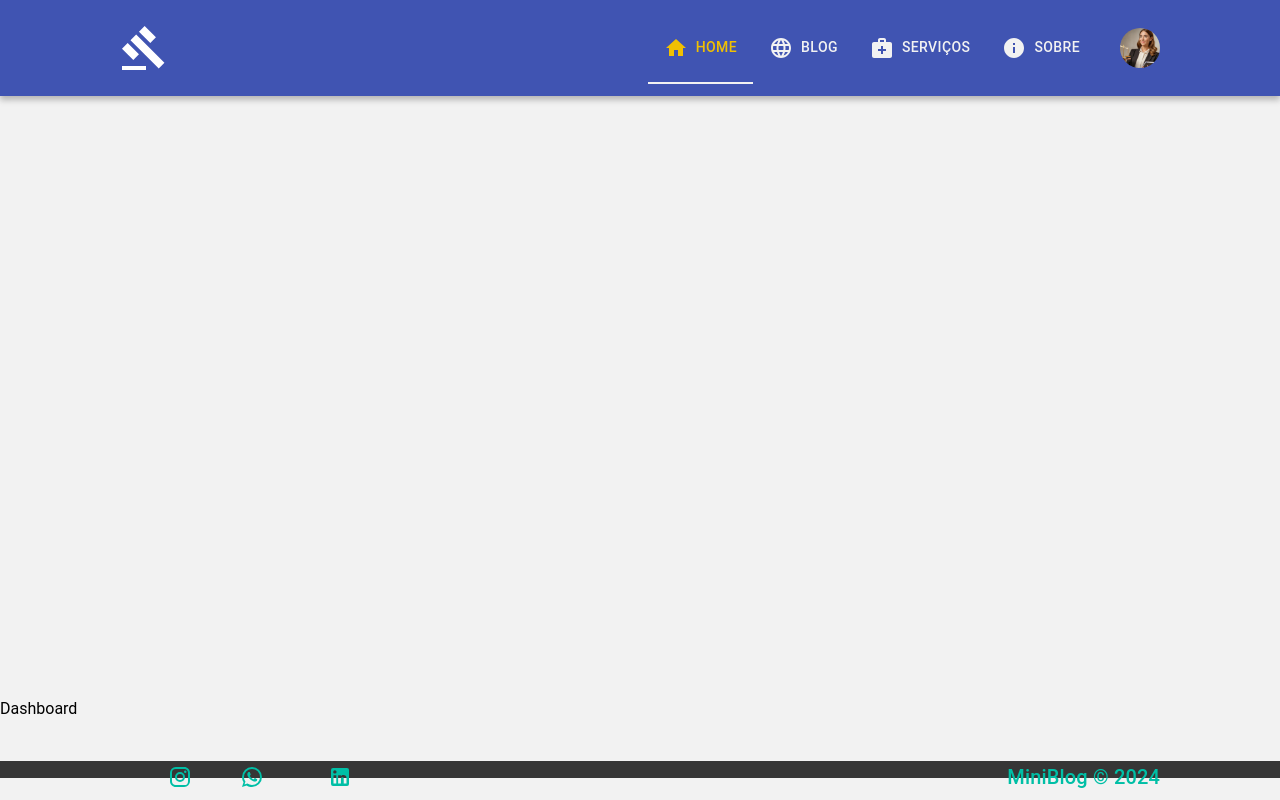
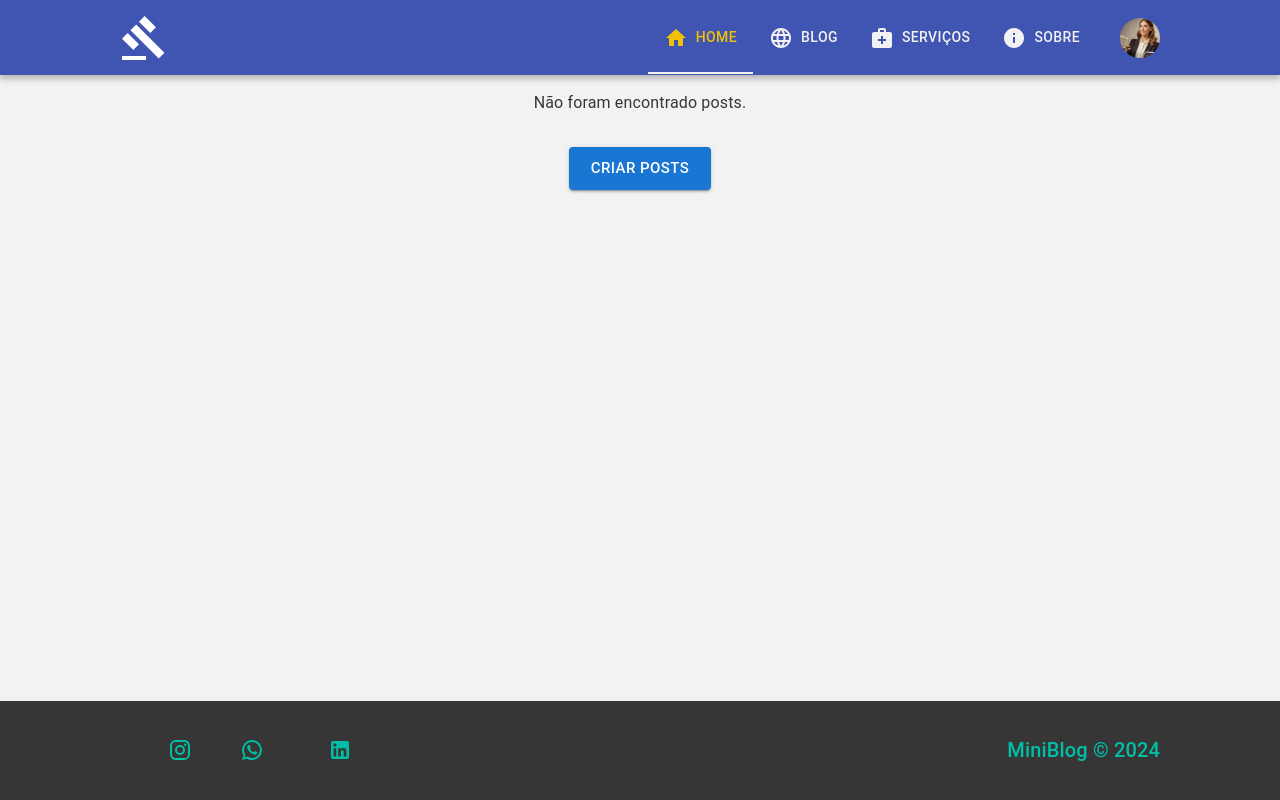
Before and after one commit to JamissonRamos/min_blog_adv, a React (Vite) app: page /dashboard in a window 1280 px wide. Built offline with nearby package versions, Linux system fonts and the light colour scheme; no server answers; sample sign-in values are in the browser's storage.

Commit message:
Atualizando dados

```diff
--- a/src/App.jsx
+++ b/src/App.jsx
@@ -61,6 +61,7 @@ function App() {
     )
   }
 
+  console.log(user)
 
   return (
 
--- a/src/context/AuthContext.jsx
+++ b/src/context/AuthContext.jsx
@@ -1,17 +1,31 @@
+
+// import { useContext, createContext } from "react";
+
+// const AuthContext = createContext();
+
+// function AuthProvider({children, value}) {
+//     console.log(value)
+//     return <AuthContext.Provider value={value}> { children} </AuthContext.Provider>
+// }
+
+// function useAuthValue() {
+//     console.log(AuthContext);
+//     return useContext(AuthContext);
+// }
+
+
+// export {AuthProvider, useAuthValue}
+
 
 import { useContext, createContext } from "react";
 
 const AuthContext = createContext();
 
-function AuthProvider({children, value}) {
-
-    return <AuthContext.Provider value={value}> { children} </AuthContext.Provider>
+export function AuthProvider({ children, value }) {
+    return <AuthContext.Provider value={value}>{children}</AuthContext.Provider>;
 }
 
-function useAuthValue() {
+export function useAuthValue() {
 
     return useContext(AuthContext);
 }
-
-
-export {AuthProvider, useAuthValue}
--- a/src/page/dashboard/Dashboard.jsx
+++ b/src/page/dashboard/Dashboard.jsx
@@ -1,13 +1,58 @@
 
+//CSS
+import { Button } from '@mui/material';
+import DescriptionForm from '../../components/components-form/DescriptionForm';
+import styles from './Dashboard.module.css';
+import { useNavigate } from 'react-router-dom';
 
-import styles from './Dashboard.module.css'
+//Hook
+import { useAuthValue } from '../../context/AuthContext';
 
 const Dashboard = () => {
+
+    const navigate = useNavigate();
+    const user  = useAuthValue();
+    const uid = user ? user.uid : null;
+
+    console.log(uid)
+    console.log(user)
+
+    const posts = []
 
     return (
 
         <>
-            Dashboard
+            <div className={styles.container}>
+
+                {
+                    posts && posts.length === 0 ? (
+
+                        <div className={styles.noPost}>
+                            <DescriptionForm>
+                                Não foram encontrado posts.
+                            </DescriptionForm>
+
+                            <div className={styles.boxButton}>
+                                <Button
+                                    size='large'
+                                    variant='contained'
+                                    onClick={() => navigate('/post/createPost')}
+                                >
+                                    Criar Posts
+                                </Button>
+                            </div>
+                        </div>
+                    )
+
+                    : (
+                        <div> <h1>tem post!</h1> </div>
+                    )
+                }
+
+
+
+
+            </div>
 
 
         </>
--- a/src/page/dashboard/Dashboard.module.css
+++ b/src/page/dashboard/Dashboard.module.css
@@ -0,0 +1,28 @@
+.container
+{
+    /* border: 1px solid red; */
+
+    width: 100%;
+    height: 100vh;
+
+    display: flex;
+    flex-direction: column;
+    align-items: center;
+
+    padding: 0  120px;
+
+}
+
+.noPost
+{
+    /* border: 1px solid red; */
+
+    width: 100%;
+    height: 100%;
+
+    display: flex;
+    flex-direction: column;
+    align-items: center;
+    justify-content: start;
+    gap: 2rem;
+}
```
